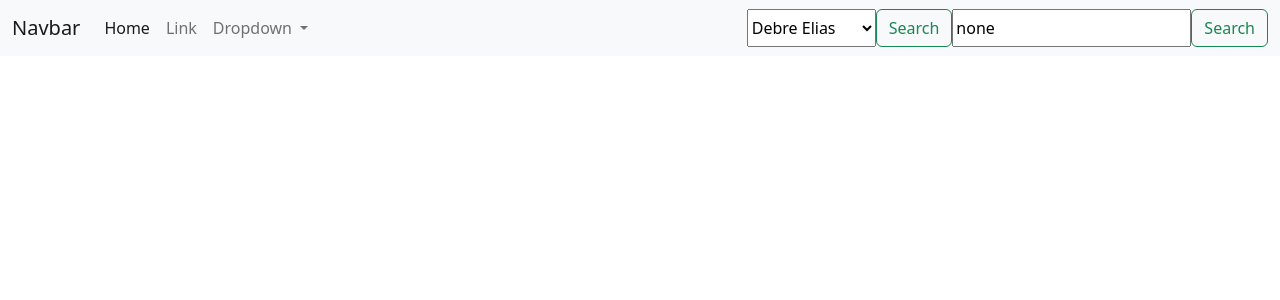
After one commit to MichaelSimane/main_daas, a Django app: template daasapp/templates/map.html in a window 1280 px wide. The commit adds this page. Shown: the top 300 px of the page. Run offline with Django 3.2, Linux system fonts and the light colour scheme; the template is opened without the code that fills it, so the values that code supplies are empty.

Commit message:
add a map

```diff
--- a/daasapp/templates/contact.html
+++ b/daasapp/templates/contact.html
@@ -4,11 +4,9 @@
 {% block body %}
 <div class="container_contact">
     <form id="contactus" action="" method="post">
+        {% csrf_token %}
         <h3>Contact us form</h3>
-        <fieldset> <input placeholder="name" type="text" tabindex="1" required autofocus> </fieldset>
-        <fieldset> <input placeholder="Email Address" type="email" tabindex="2" required> </fieldset>
-        <fieldset> <input placeholder="Phone Number" type="tel" tabindex="3" required> </fieldset>
-        <fieldset> <textarea placeholder="Type your message here..." tabindex="5" required></textarea> </fieldset>
+        <fieldset> <textarea placeholder="Type your message here..." name= "message" tabindex="5" required></textarea> </fieldset>
         <fieldset> <button name="submit" type="submit" id="contactus-submit" data-submit="...Sending">Send Now</button> </fieldset>
     </form>
 </div>
--- a/daasapp/templates/layout.html
+++ b/daasapp/templates/layout.html
@@ -49,7 +49,7 @@
             <a class="nav-link navtext " href="javascript:void(0)">FAQs<!--<span class="vertical"></span>--></a>
           </li>
           <li class="nav-item ps-3 mb-1">
-            <a class="nav-link navtext" href="javascript:void(0)">Commentary <!--<span class="vertical"></span>--></a>
+            <a class="nav-link navtext" href="{% url 'contact' %}">Contact Us <!--<span class="vertical"></span>--></a>
           </li>
         </ul>
         <!-- <ul class="nav nav-tabs justify-content-end" id="right">
--- /dev/null
+++ b/daasapp/templates/map.html
@@ -0,0 +1,80 @@
+<!DOCTYPE html>
+<html lang="en">
+<head>
+    <meta charset="UTF-8">
+    <meta http-equiv="X-UA-Compatible" content="IE=edge">
+    <meta name="viewport" content="width=device-width, initial-scale=1.0">
+    <link href="https://cdn.jsdelivr.net/npm/bootstrap@5.2.0-beta1/dist/css/bootstrap.min.css" rel="stylesheet" integrity="sha384-0evHe/X+R7YkIZDRvuzKMRqM+OrBnVFBL6DOitfPri4tjfHxaWutUpFmBp4vmVor" crossorigin="anonymous">
+    <title>Document</title>
+</head>
+<body>
+    <nav class="navbar navbar-expand-lg bg-light">
+        <div class="container-fluid">
+          <a class="navbar-brand" href="#">Navbar</a>
+          <button class="navbar-toggler" type="button" data-bs-toggle="collapse" data-bs-target="#navbarSupportedContent" aria-controls="navbarSupportedContent" aria-expanded="false" aria-label="Toggle navigation">
+            <span class="navbar-toggler-icon"></span>
+          </button>
+          <div class="collapse navbar-collapse" id="navbarSupportedContent">
+            <ul class="navbar-nav me-auto mb-2 mb-lg-0">
+              <li class="nav-item">
+                <a class="nav-link active" aria-current="page" href="#">Home</a>
+              </li>
+              <li class="nav-item">
+                <a class="nav-link" href="#">Link</a>
+              </li>
+              <li class="nav-item dropdown">
+                <a class="nav-link dropdown-toggle" href="#" id="navbarDropdown" role="button" data-bs-toggle="dropdown" aria-expanded="false">
+                  Dropdown
+                </a>
+                <ul class="dropdown-menu" aria-labelledby="navbarDropdown">
+                  <li><a class="dropdown-item" href="#">Action</a></li>
+                  <li><a class="dropdown-item" href="#">Another action</a></li>
+                  <li><hr class="dropdown-divider"></li>
+                  <li><a class="dropdown-item" href="#">Something else here</a></li>
+                </ul>
+              </li>
+
+            </ul>
+            <form class="d-flex" method="POST" role="search">
+              {% csrf_token %}
+              <select name="District" id="district">
+                <option value="Debre Elias">Debre Elias</option>
+                <option value="Debre Markos">Debre Markos</option>
+                <option value="Yejube">Yejube</option>
+              </select>
+              <button class="btn btn-outline-success" type="submit">Search</button>
+            </form>
+            <form class="d-flex" method="GET" role="search" id="Form">
+              {% csrf_token %}
+              <input type="text" value="none" id="value" name="dist">
+              </select>
+              <button class="btn btn-outline-success" type="submit">Search</button>
+            </form>
+          </div>
+        </div>
+    </nav>
+
+    <div class="container">
+        <div class="row mt-4">
+            <div class="col-md-10">
+                {{ m|safe }}
+            </div>
+        </div>
+    </div>
+    <script src="https://cdn.jsdelivr.net/npm/bootstrap@5.2.0-beta1/dist/js/bootstrap.bundle.min.js" integrity="sha384-pprn3073KE6tl6bjs2QrFaJGz5/SUsLqktiwsUTF55Jfv3qYSDhgCecCxMW52nD2" crossorigin="anonymous"></script>
+    <script>
+      var e = document.getElementById("district");
+      var value = document.getElementById("value");
+      e.addEventListener('change', () => {
+        document.cookie = "username=John Doe";
+        var cook = document.cookie;
+        console.log(e.options[e.selectedIndex].value);
+        console.log(cook);
+        value.value = e.options[e.selectedIndex].value
+        console.log(value);
+        document.getElementById('Form').submit();
+      })
+      console.log(strUser);
+    </script>
+</body>
+</html>
--- a/daasapp/urls.py
+++ b/daasapp/urls.py
@@ -9,4 +9,5 @@ urlpatterns = [
     path("login", views.login, name="login"),
     path("signup", views.signup, name="signup"),
     path("contact", views.contact, name="contact"),
+    path("map", views.map, name="map"),
 ]
```
Also changed, not shown: daasapp/templates/homepage.html (+5 -2 lines), daasapp/templates/report.html (+10 -15 lines), daasapp/views.py (+29 -11 lines).
